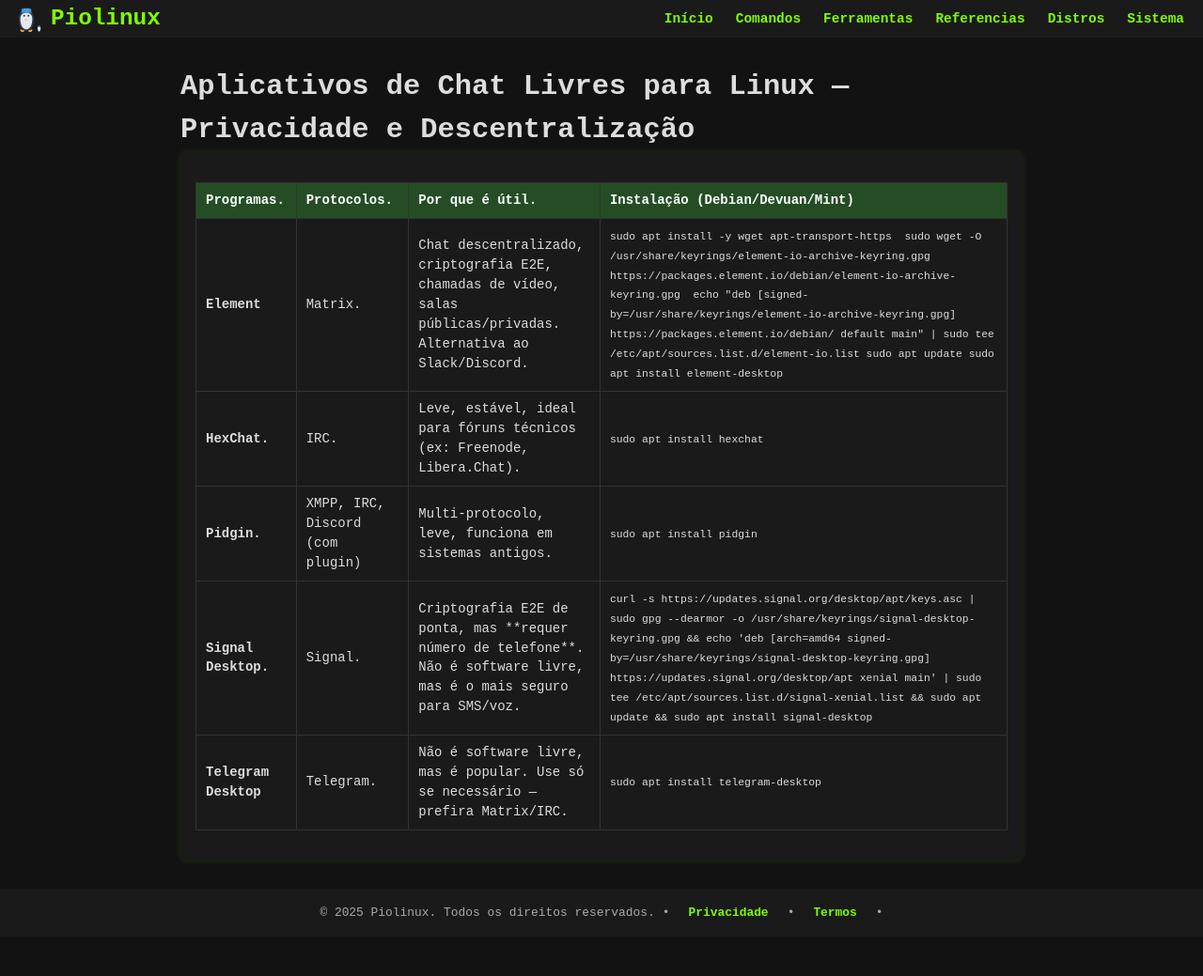
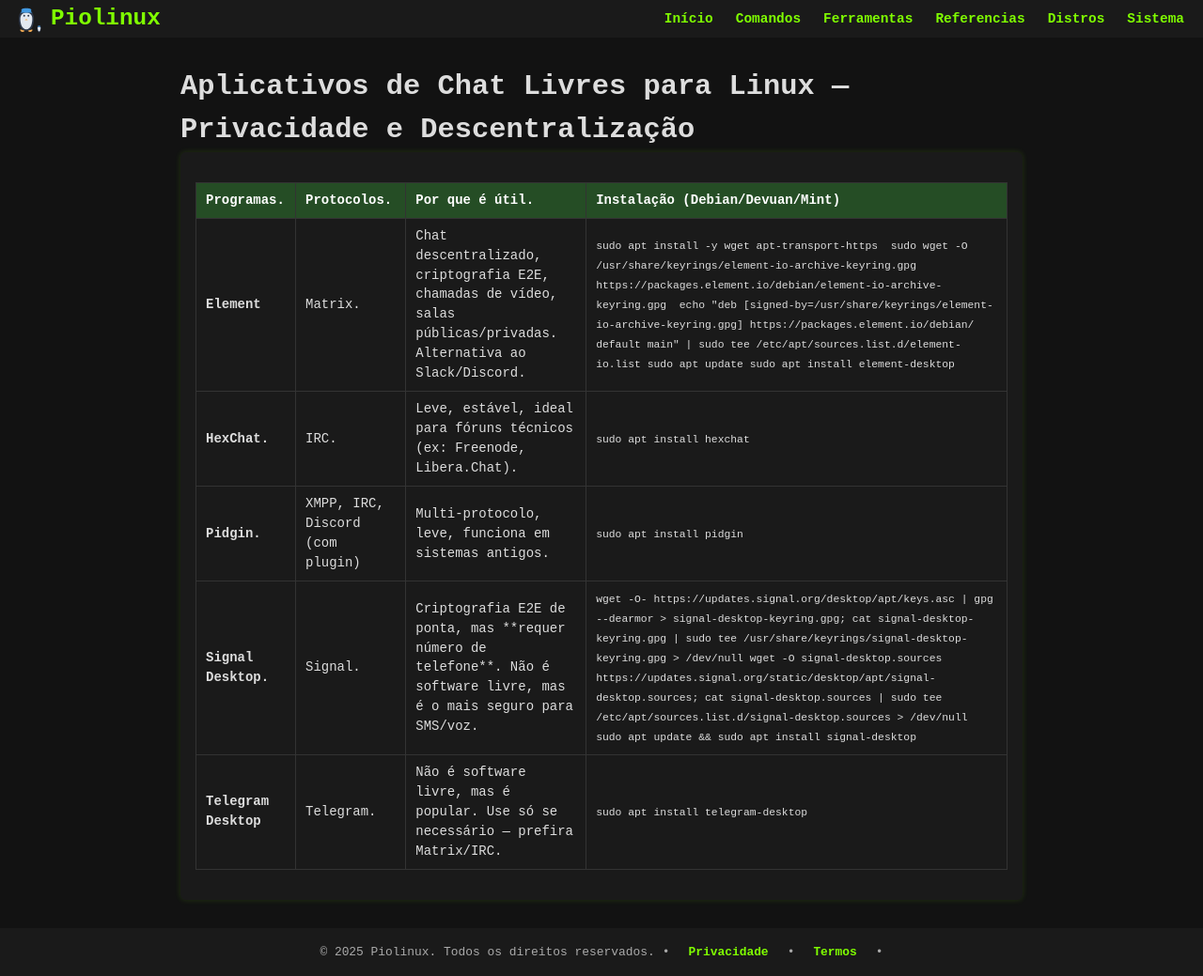
Before and after one commit to Piolinux/piolinux-site, a Jekyll site: the page built from _pages/_referencias/aplicativos-de-chat-livres-para-linux-privacidade-e-descentralizacao.md, in a window 1280 px wide. Shown: the whole page at 94% size. Built offline with Jekyll 4.4.1, drawn with Linux system fonts in a browser that asks for light colours; before the commit the page ends 997 px from its top, so only the background shows below that.

Commit message:
Update aplicativos-de-chat-livres-para-linux-privacidade-e-descentralizacao.md

```diff
--- a/_pages/_referencias/aplicativos-de-chat-livres-para-linux-privacidade-e-descentralizacao.md
+++ b/_pages/_referencias/aplicativos-de-chat-livres-para-linux-privacidade-e-descentralizacao.md
@@ -58,7 +58,15 @@ sudo apt install element-desktop</code></td>
       Programa"><strong>Signal Desktop.</strong></td>
       <td data-label="Protocolos">Signal.</td>
       <td data-label="Por que é útil">Criptografia E2E de ponta, mas **requer número de telefone**. Não é software livre, mas é o mais seguro para SMS/voz.</td>
-      <td data-label="Instalação (Debian/Devuan/Mint)"><code>curl -s https://updates.signal.org/desktop/apt/keys.asc | sudo gpg --dearmor -o /usr/share/keyrings/signal-desktop-keyring.gpg && echo 'deb [arch=amd64 signed-by=/usr/share/keyrings/signal-desktop-keyring.gpg] https://updates.signal.org/desktop/apt xenial main' | sudo tee /etc/apt/sources.list.d/signal-xenial.list && sudo apt update && sudo apt install signal-desktop</code></td>
+      <td data-label="Instalação (Debian/Devuan/Mint)"><code>wget -O- https://updates.signal.org/desktop/apt/keys.asc | gpg --dearmor > signal-desktop-keyring.gpg;
+cat signal-desktop-keyring.gpg | sudo tee /usr/share/keyrings/signal-desktop-keyring.gpg > /dev/null
+
+
+wget -O signal-desktop.sources https://updates.signal.org/static/desktop/apt/signal-desktop.sources;
+cat signal-desktop.sources | sudo tee /etc/apt/sources.list.d/signal-desktop.sources > /dev/null
+
+
+sudo apt update && sudo apt install signal-desktop</code></td>
     </tr>
     <tr>
       <td data-label="
```
